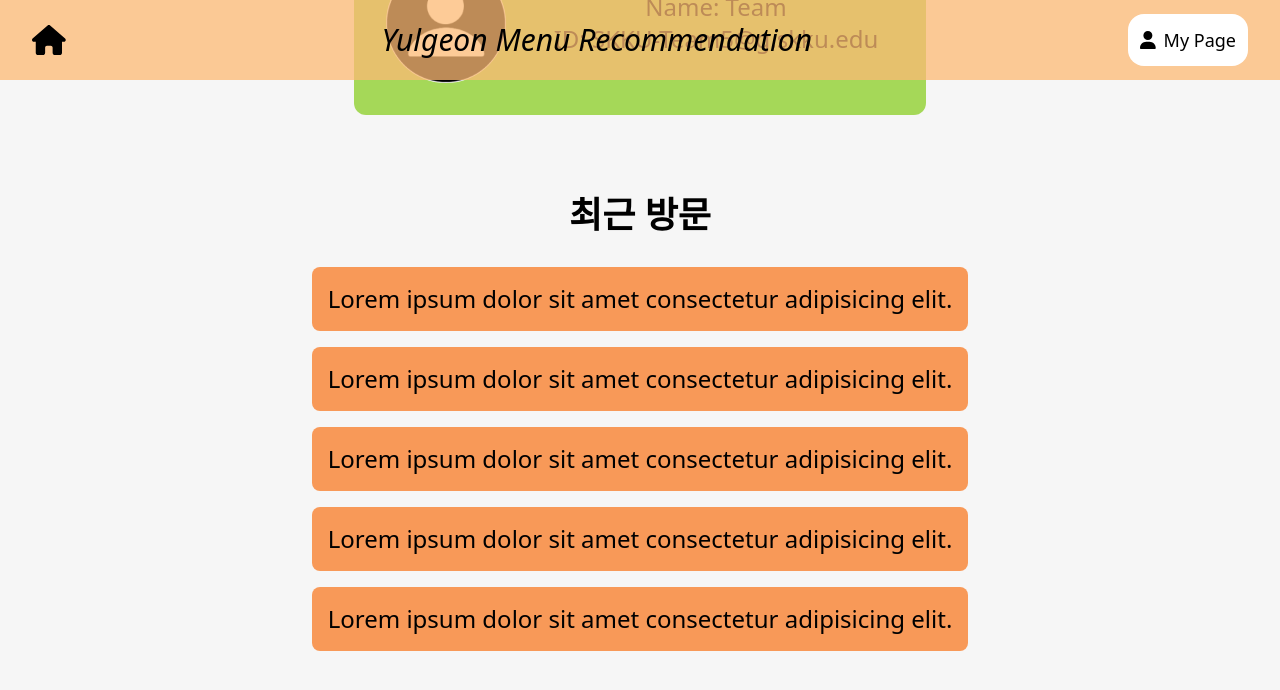
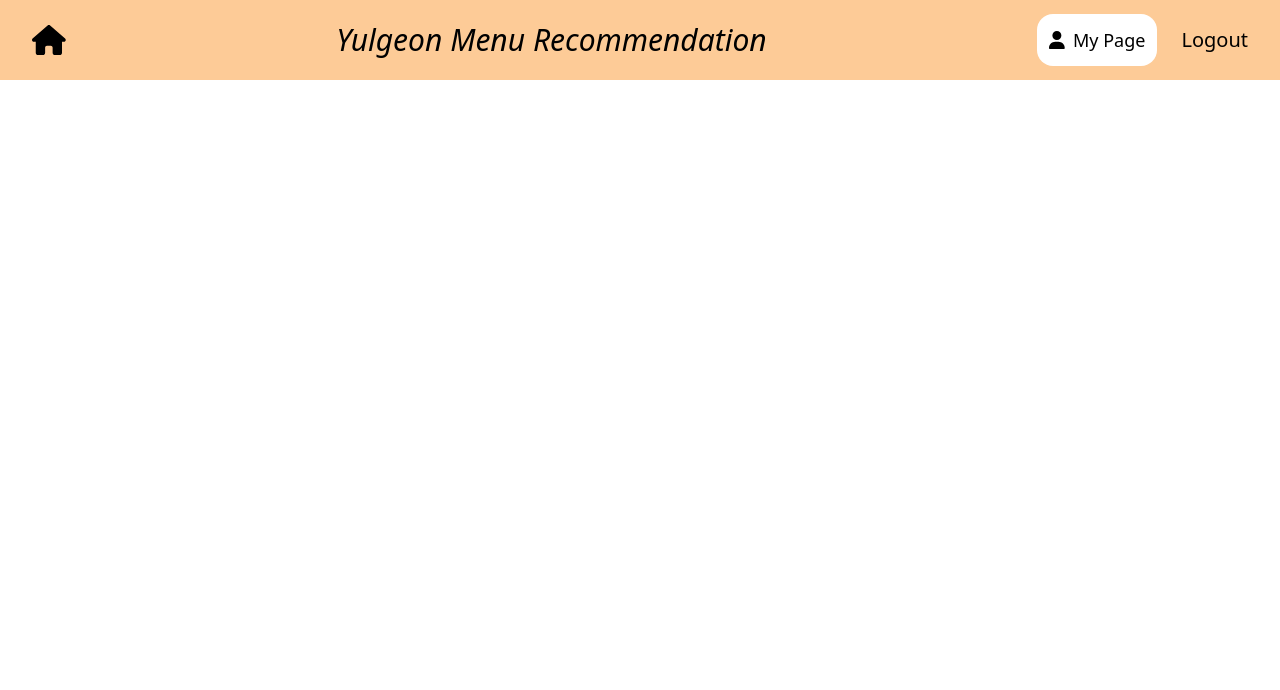
Before and after one commit to seoyoon98/frontend, a React (Create React App) app: page / in a window 1280 px wide. Shown: the top 690 px of the page. Built offline with nearby package versions, Linux system fonts and the light colour scheme.

Commit message:
부분적 수정

```diff
--- a/src/App.js
+++ b/src/App.js
@@ -5,12 +5,15 @@ import Login from "./components/Login";
 import MyPage from "./components/MyPage";
 
 function App() {
+  const [login, setLogin] = useState(true);
   const [loginModalOpen, setLoginModalOpen] = useState(false);
   const [myPageOpen, setMyPageOpen] = useState(false);
 
   return (
     <div className="w-screen relative">
       <Header
+        login={login}
+        onLogout={setLogin}
         isLoginOpen={loginModalOpen}
         onLoginClick={setLoginModalOpen}
         isMyPageOpen={myPageOpen}
@@ -19,7 +22,7 @@ function App() {
       {loginModalOpen ? (
         <Login isLoginOpen={loginModalOpen} onXClick={setLoginModalOpen} />
       ) : null}
-      <MyPage />
+      {myPageOpen ? <MyPage /> : null}
     </div>
   );
 }
--- a/src/components/Header.jsx
+++ b/src/components/Header.jsx
@@ -1,9 +1,19 @@
-import React, { useState } from "react";
+import React from "react";
 import { FontAwesomeIcon } from "@fortawesome/react-fontawesome";
 import { faUser, faHouse } from "@fortawesome/free-solid-svg-icons";
 
-const Header = ({ isLoginOpen, onLoginClick, isMyPageOpen, onMyPageClick }) => {
-  const [login, setLogin] = useState(true);
+const Header = ({
+  login,
+  onLogout,
+  isLoginOpen,
+  onLoginClick,
+  isMyPageOpen,
+  onMyPageClick,
+}) => {
+  const onLogoutClick = () => {
+    onLogout(false);
+    onMyPageClick(false);
+  };
 
   const onClickLoginBtnClick = () => {
     onLoginClick(!isLoginOpen);
@@ -14,13 +24,21 @@ const Header = ({ isLoginOpen, onLoginClick, isMyPageOpen, onMyPageClick }) => {
   };
 
   const upperButton = login ? (
+    <div className="flex">
       <button
-      className="text-lg bg-white rounded-[16px] p-3 text-center hover:bg-[#e1e1e1] duration-150"
+        className="text-lg bg-white rounded-[16px] p-3 text-center hover:bg-[#e1e1e1] duration-150 mr-6"
         onClick={onMyPageBtnClick}
       >
         <FontAwesomeIcon icon={faUser} className="mr-2" />
         <span>My Page</span>
       </button>
+      <button
+        onClick={onLogoutClick}
+        className="text-xl hover:text-[#111111]/[0.5] duration-100"
+      >
+        Logout
+      </button>
+    </div>
   ) : (
     <div className="flex">
       <button
```
Lines whose indentation alone changed are shown as unchanged.
